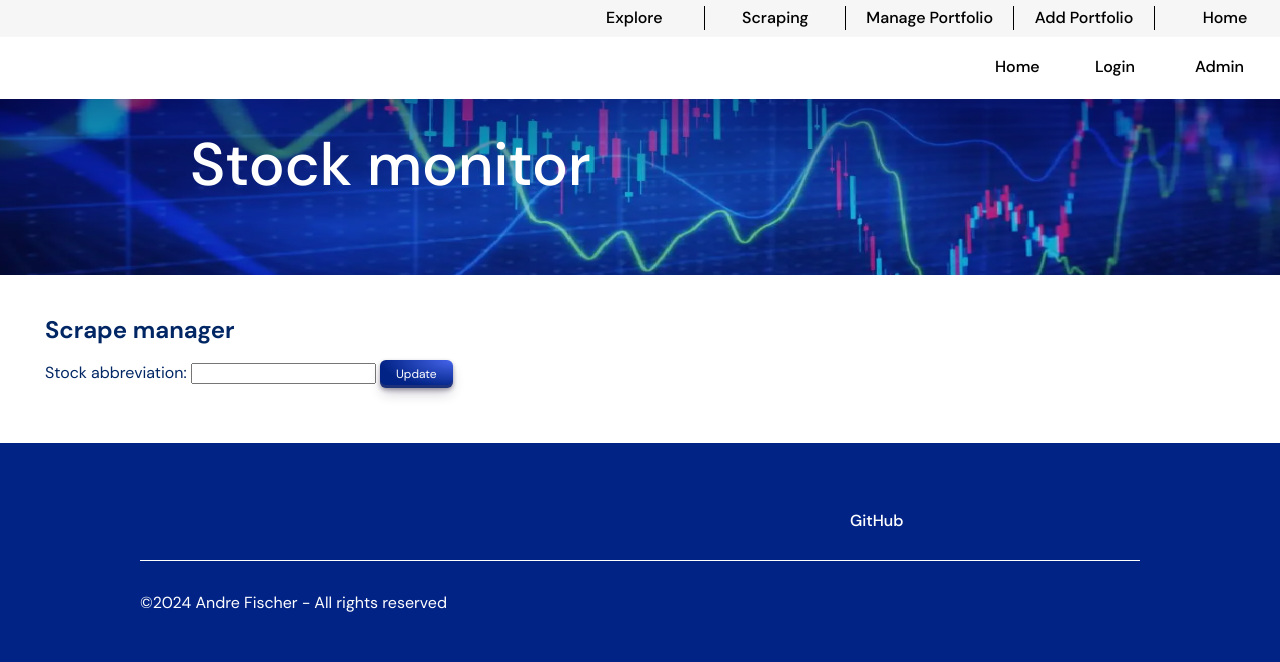
After one commit to fisand08/stock_monitor, a Flask app: page /scrape_manager in a window 1280 px wide; the page is wider, and only the part inside the window is pictured. The commit adds this page. Shown: the top 662 px of that part. Run offline with Flask 3, Linux system fonts and the light colour scheme; some libraries are stand-ins or nearby versions.

Commit message:
added backbone for scrape manager, finished adding, removing and naming portfolios, fixed bug of database listener by removing it temporarily

```diff
--- a/app/routes.py
+++ b/app/routes.py
@@ -8,6 +8,8 @@ from flask_login import current_user, login_user, logout_user, login_required
 from urllib.parse import urlsplit
 from datetime import datetime, timedelta
 from functools import wraps
+# Local imports
+from app.bin.helpers import add_stocks
 
 
 """
@@ -339,7 +341,7 @@ def get_stock_prices(stock_id):
 
 
 """
-////  ADD, RENAME, OR REMOVE PORTFOL /////
+////  ADD, RENAME, OR REMOVE PORTFOLIO /////
 """
 
 @app.route('/portfolio_editor', methods=['GET', 'POST'])
@@ -370,6 +372,36 @@ def delete_portfolio(portfolio_id):
     db.session.commit()
     flash('Portfolio deleted successfully', 'success')
     return redirect(url_for('portfolio_editor'))
+
+
+@app.route('/update_portfolio_name/<int:portfolio_id>', methods=['POST'])
+def update_portfolio_name(portfolio_id):
+    """
+    Update the name of a portfolio.
+    """
+    new_name = request.form.get('portfolio_name')
+    portfolio = Portfolio.query.get_or_404(portfolio_id)
+    portfolio.name = new_name
+    db.session.commit()
+    flash('Portfolio name updated successfully', 'success')
+    return redirect(url_for('portfolio_editor'))
+
+
+"""/////   SCRAPING MANAGER   /////"""
+
+
+@app.route('/scrape_manager', methods=['GET', 'POST'])
+def scrape_manager():
+    return render_template('scrape_manager.html')
+
+
+@app.route('/modify_scraper_input', methods=['POST'])
+def modify_scraper_input():
+    new_abbv = request.form.get('stock_abbrev')
+    if len(new_abbv.strip()) > 0:
+        out_file = add_stocks(new_abbv)
+        print(f'New abbreviation {new_abbv} added to {out_file}')
+    return redirect(url_for('scrape_manager'))
 
 
 """/////////// ADMIN PANEL //////////////"""
--- a/app/templates/base.html
+++ b/app/templates/base.html
@@ -87,6 +87,7 @@
 					<div class="header-right">
 						<!-- ///// Top nagivation bar ///// -->
 						<span><a href="{{ url_for('explore') }}">Explore</a></span>
+						<span><a href="{{ url_for('scrape_manager') }}">Scraping</a></span>
 						<span><a href="{{ url_for('manage_portfolio') }}">Manage Portfolio</a></span>
 						<span><a href="{{ url_for('portfolio_editor') }}">Add Portfolio</a></span>
 						<span><a href="{{ url_for('index') }}">Home</a></span>
--- /dev/null
+++ b/app/templates/scrape_manager.html
@@ -0,0 +1,13 @@
+{% extends "base.html" %}
+
+{% block content %}
+    <div class="right-section">
+
+        <h2> Scrape manager  </h2>
+        <form action="{{ url_for('modify_scraper_input')}}" method="post">
+            <label >Stock abbreviation:</label>
+            <input type="text" id="stock_abbrev" name="stock_abbrev">
+            <button class="button-29" type="submit">Update</button>
+        </form>
+    </div>
+{% endblock %}
--- a/app/templates/user.html
+++ b/app/templates/user.html
@@ -59,7 +59,7 @@
                         <span class="text-danger">{{ error }}</span>
                     {% endfor %}
                 </div>
-                <button type="submit" class="btn btn-primary">Submit</button>
+                <button type="submit"  class="button-29">Submit</button>
             </form>
         </fieldset>
 
```
Also changed, not shown: app/static/css/stocktool.css (+3 -22 lines), app/templates/portfolio_editor.html (+8 -3 lines), histcalc.py (deleted, +0 -16 lines), old_stocks.py (deleted, +0 -17 lines), 5 other files.
